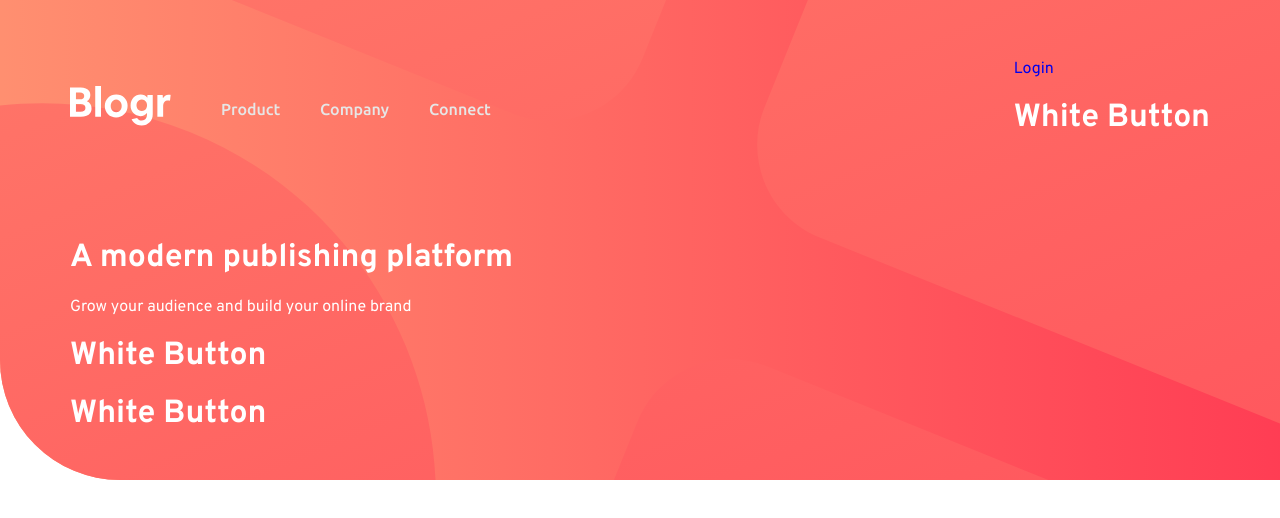
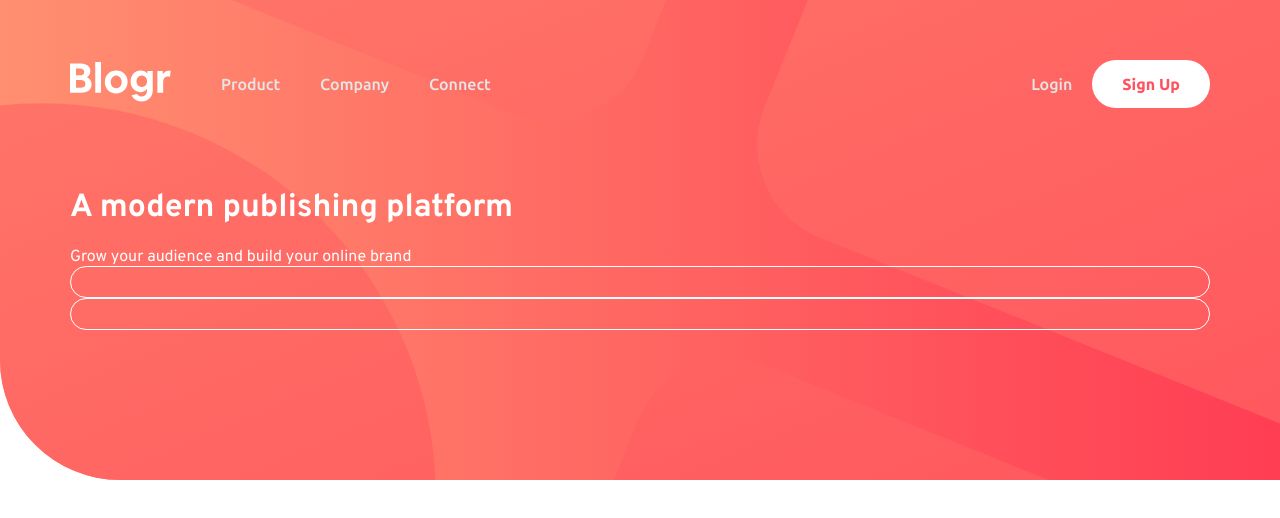
Before and after one commit to kareemayman/blogr-landing-page, a React (Vite) app: page / in a window 1280 px wide. Shown: the top 518 px of the page. Built offline with nearby package versions, Linux system fonts and the light colour scheme; a web font is replaced by a local one.

Commit message:
Finshed WhiteButton Component Style

```diff
--- a/src/Components/WhiteButton.jsx
+++ b/src/Components/WhiteButton.jsx
@@ -1,5 +1,7 @@
-export function WhiteButton() {
-
-
-    return <h1>White Button</h1>
+export function WhiteButton({ link, white, children }) {
+  return (
+    <a href={`#${link}`} className={`white-button ${white ? "bg-white" : "bg-transparent"} ubuntu`}>
+      {children}
+    </a>
+  )
 }
--- a/src/Sections/Hero.jsx
+++ b/src/Sections/Hero.jsx
@@ -15,13 +15,13 @@
                             <img src={logoImg} alt="logo" />
                         </div>
                         <HeaderLink links={["Overview", "Pricing", "Marketplace", "Features", "Integrations"]}>Product</HeaderLink>
-                        <HeaderLink>Company</HeaderLink>
-                        <HeaderLink>Connect</HeaderLink>
+                        <HeaderLink links={["About", "Team", "Blog", "Careers"]}>Company</HeaderLink>
+                        <HeaderLink links={["Contact", "Newletter", "LinkedIn"]}>Connect</HeaderLink>
                     </div>
 
                     <div className="right">
-                        <a href="#login" className="login">Login</a>
-                        <WhiteButton></WhiteButton>
+                        <a href="#login" className="login ubuntu">Login</a>
+                        <WhiteButton white={true} link={'sign-up'}>Sign Up</WhiteButton>
                     </div>
                 </div>
             </header>
--- a/src/css/index.css
+++ b/src/css/index.css
@@ -86,7 +86,8 @@
     justify-content: space-between;
 }
 
-.hero header .container .left {
+.hero header .container .left,
+.hero header .container .right {
     display: flex;
     align-items: center;
 }
@@ -142,6 +143,42 @@
     width: 100%;
 }
 
+.hero header .right .login {
+    display: inline-block;
+    margin-inline: 20px;
+    transition: var(--main-trans);
+    color: #e6e6e6;
+    font-weight: 500;
+    cursor: pointer;
+}
+
+.white-button {
+    color: var(--Light-red--CTA-text);
+    border-radius: 30px;
+    padding: 15px 30px;
+    display: flex;
+    justify-content: center;
+    align-items: center;
+    cursor: pointer;
+    transition: var(--main-trans);
+    font-weight: 700;
+}
+
+.bg-white {
+    background-color: white;
+}
+
+.bg-transparent {
+    background-color: transparent;
+    border: 1px solid white;
+    color: #e6e6e6;
+}
+
+.white-button:hover {
+    background-color: var(--Very-light-red-CTA-hover-background);
+    color: #e6e6e6;
+}
+
 /* Media Queries */
 @media (width < 769px) {
     .desktop {
```
